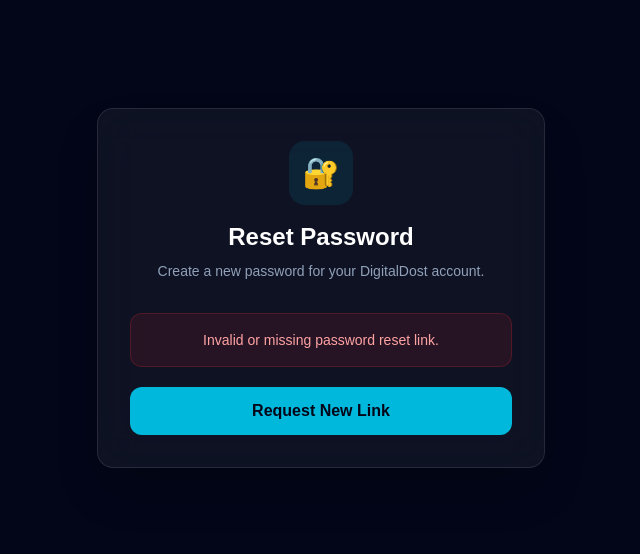
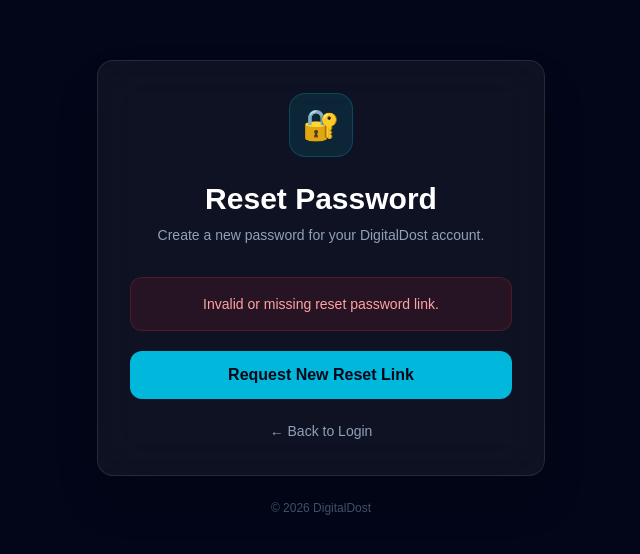
Before and after one commit to Ravimaurya123/DigitalDost, a Next.js app: page /reset-password in a window 1280 px wide. Shown: the part 112-666 px from the top of the page, without its empty margins (319-959 px from the left). Built offline with nearby package versions, Linux system fonts and the light colour scheme.

Commit message:
reset section update

```diff
--- a/app/reset-password/page.js
+++ b/app/reset-password/page.js
@@ -16,17 +16,22 @@
   const [showConfirmPassword, setShowConfirmPassword] = useState(false);
 
   const [loading, setLoading] = useState(false);
+  const [error, setError] = useState("");
   const [message, setMessage] = useState("");
-  const [error, setError] = useState("");
 
   async function handleSubmit(e) {
     e.preventDefault();
 
+    setError("");
     setMessage("");
-    setError("");
 
     if (!token) {
-      setError("Invalid or missing reset link.");
+      setError("Invalid or missing reset password link.");
+      return;
+    }
+
+    if (!password || !confirmPassword) {
+      setError("Please enter both passwords.");
       return;
     }
 
@@ -58,10 +63,15 @@
       const data = await response.json();
 
       if (!response.ok) {
-        throw new Error(data.message || "Unable to reset password.");
+        throw new Error(
+          data.message || "Unable to reset password."
+        );
       }
 
-      setMessage(data.message);
+      setMessage(
+        data.message ||
+          "Password reset successfully."
+      );
 
       setPassword("");
       setConfirmPassword("");
@@ -69,129 +79,188 @@
       setTimeout(() => {
         router.push("/login");
       }, 2500);
-    } catch (err) {
-      setError(err.message || "Something went wrong.");
+    } catch (error) {
+      setError(
+        error.message ||
+          "Something went wrong. Please try again."
+      );
     } finally {
       setLoading(false);
     }
   }
 
   return (
-    <main className="min-h-screen flex items-center justify-center bg-slate-950 px-4 py-10">
+    <main className="min-h-screen bg-slate-950 px-4 py-10 flex items-center justify-center">
+
       <div className="w-full max-w-md">
+
         <div className="rounded-2xl border border-white/10 bg-white/5 p-6 shadow-2xl backdrop-blur-xl sm:p-8">
+
+          {/* Logo */}
+          <div className="mb-6 flex justify-center">
+            <div className="flex h-16 w-16 items-center justify-center rounded-2xl border border-cyan-400/20 bg-cyan-400/10 text-3xl">
+              🔐
+            </div>
+          </div>
 
           {/* Heading */}
           <div className="mb-8 text-center">
-            <div className="mx-auto mb-4 flex h-16 w-16 items-center justify-center rounded-2xl bg-cyan-500/10 text-3xl">
-              🔐
-            </div>
 
-            <h1 className="text-2xl font-bold text-white">
+            <h1 className="text-2xl font-bold text-white sm:text-3xl">
               Reset Password
             </h1>
 
             <p className="mt-2 text-sm text-slate-400">
               Create a new password for your DigitalDost account.
             </p>
+
           </div>
 
           {/* Invalid Token */}
           {!token ? (
-            <div>
-              <div className="rounded-xl border border-red-500/20 bg-red-500/10 p-4 text-center text-sm text-red-300">
-                Invalid or missing password reset link.
+            <div className="space-y-5">
+
+              <div className="rounded-xl border border-red-500/20 bg-red-500/10 p-4 text-center">
+                <p className="text-sm text-red-300">
+                  Invalid or missing reset password link.
+                </p>
               </div>
 
               <button
+                type="button"
                 onClick={() => router.push("/forgot-password")}
-                className="mt-5 w-full rounded-xl bg-cyan-500 px-4 py-3 font-semibold text-slate-950 transition hover:bg-cyan-400"
+                className="w-full rounded-xl bg-cyan-500 px-4 py-3 font-semibold text-slate-950 transition hover:bg-cyan-400"
               >
-                Request New Link
+                Request New Reset Link
               </button>
+
+              <button
+                type="button"
+                onClick={() => router.push("/login")}
+                className="w-full text-sm text-slate-400 transition hover:text-cyan-400"
+              >
+                ← Back to Login
+              </button>
+
             </div>
           ) : (
-            <form onSubmit={handleSubmit} className="space-y-5">
+            <form
+              onSubmit={handleSubmit}
+              className="space-y-5"
+            >
 
               {/* New Password */}
               <div>
+
                 <label className="mb-2 block text-sm font-medium text-slate-300">
                   New Password
                 </label>
 
                 <div className="relative">
+
                   <input
-                    type={showPassword ? "text" : "password"}
+                    type={
+                      showPassword
+                        ? "text"
+                        : "password"
+                    }
                     value={password}
-                    onChange={(e) => setPassword(e.target.value)}
+                    onChange={(e) =>
+                      setPassword(e.target.value)
+                    }
                     placeholder="Enter new password"
                     autoComplete="new-password"
                     required
-                    className="w-full rounded-xl border border-white/10 bg-slate-900/70 px-4 py-3 pr-12 text-white outline-none transition placeholder:text-slate-500 focus:border-cyan-400"
+                    className="w-full rounded-xl border border-white/10 bg-slate-900/70 px-4 py-3 pr-12 text-white outline-none transition placeholder:text-slate-500 focus:border-cyan-400 focus:ring-1 focus:ring-cyan-400"
                   />
 
                   <button
                     type="button"
-                    onClick={() => setShowPassword(!showPassword)}
-                    className="absolute right-3 top-1/2 -translate-y-1/2 text-lg text-slate-400 hover:text-white"
+                    onClick={() =>
+                      setShowPassword(!showPassword)
+                    }
+                    className="absolute right-3 top-1/2 -translate-y-1/2 text-lg text-slate-400 transition hover:text-white"
                     aria-label={
-                      showPassword ? "Hide password" : "Show password"
+                      showPassword
+                        ? "Hide password"
+                        : "Show password"
                     }
                   >
                     {showPassword ? "🙈" : "👁️"}
                   </button>
+
                 </div>
 
                 <p className="mt-2 text-xs text-slate-500">
-                  Minimum 6 characters.
+                  Password must contain at least 6 characters.
                 </p>
+
               </div>
 
               {/* Confirm Password */}
               <div>
+
                 <label className="mb-2 block text-sm font-medium text-slate-300">
                   Confirm Password
                 </label>
 
                 <div className="relative">
+
                   <input
-                    type={showConfirmPassword ? "text" : "password"}
+                    type={
+                      showConfirmPassword
+                        ? "text"
+                        : "password"
+                    }
                     value={confirmPassword}
-                    onChange={(e) => setConfirmPassword(e.target.value)}
+                    onChange={(e) =>
+                      setConfirmPassword(e.target.value)
+                    }
                     placeholder="Confirm new password"
                     autoComplete="new-password"
                     required
-                    className="w-full rounded-xl border border-white/10 bg-slate-900/70 px-4 py-3 pr-12 text-white outline-none transition placeholder:text-slate-500 focus:border-cyan-400"
+                    className="w-full rounded-xl border border-white/10 bg-slate-900/70 px-4 py-3 pr-12 text-white outline-none transition placeholder:text-slate-500 focus:border-cyan-400 focus:ring-1 focus:ring-cyan-400"
                   />
 
                   <button
                     type="button"
                     onClick={() =>
-                      setShowConfirmPassword(!showConfirmPassword)
+                      setShowConfirmPassword(
+                        !showConfirmPassword
+                      )
                     }
-                    className="absolute right-3 top-1/2 -translate-y-1/2 text-lg text-slate-400 hover:text-white"
+                    className="absolute right-3 top-1/2 -translate-y-1/2 text-lg text-slate-400 transition hover:text-white"
                     aria-label={
                       showConfirmPassword
                         ? "Hide password"
                         : "Show password"
                     }
                   >
-                    {showConfirmPassword ? "🙈" : "👁️"}
+                    {showConfirmPassword
+                      ? "🙈"
+                      : "👁️"}
                   </button>
+
                 </div>
+
               </div>
 
               {/* Error */}
               {error && (
-                <div className="rounded-xl border border-red-500/20 bg-red-500/10 p-3 text-sm text-red-300">
-                  {error}
+                <div className="rounded-xl border border-red-500/20 bg-red-500/10 p-4">
+                  <p className="text-sm text-red-300">
+                    {error}
+                  </p>
                 </div>
               )}
 
               {/* Success */}
               {message && (
-                <div className="rounded-xl border border-green-500/20 bg-green-500/10 p-3 text-sm text-green-300">
-                  {message}
+                <div className="rounded-xl border border-green-500/20 bg-green-500/10 p-4">
+                  <p className="text-sm text-green-300">
+                    {message}
+                  </p>
+
                   <p className="mt-1 text-xs text-green-400">
                     Redirecting to login...
                   </p>
@@ -204,23 +273,36 @@
                 disabled={loading}
                 className="w-full rounded-xl bg-cyan-500 px-4 py-3 font-semibold text-slate-950 transition hover:bg-cyan-400 disabled:cursor-not-allowed disabled:opacity-50"
               >
-                {loading ? "Resetting Password..." : "Reset Password"}
+                {loading
+                  ? "Resetting Password..."
+                  : "Reset Password"}
               </button>
 
               {/* Login */}
-              <div className="text-center">
+              <div className="pt-2 text-center">
+
                 <button
                   type="button"
                   onClick={() => router.push("/login")}
-                  className="text-sm text-cyan-400 transition hover:text-cyan-300"
+                  className="text-sm text-slate-400 transition hover:text-cyan-400"
                 >
                   ← Back to Login
                 </button>
+
               </div>
+
             </form>
           )}
+
         </div>
+
+        {/* Footer */}
+        <p className="mt-6 text-center text-xs text-slate-600">
+          © {new Date().getFullYear()} DigitalDost
+        </p>
+
       </div>
+
     </main>
   );
 }
@@ -229,9 +311,9 @@
   return (
     <Suspense
       fallback={
-        <main className="min-h-screen flex items-center justify-center bg-slate-950">
+        <main className="min-h-screen bg-slate-950 flex items-center justify-center">
           <div className="text-cyan-400">
-            Loading reset page...
+            Loading reset password...
           </div>
         </main>
       }
```
